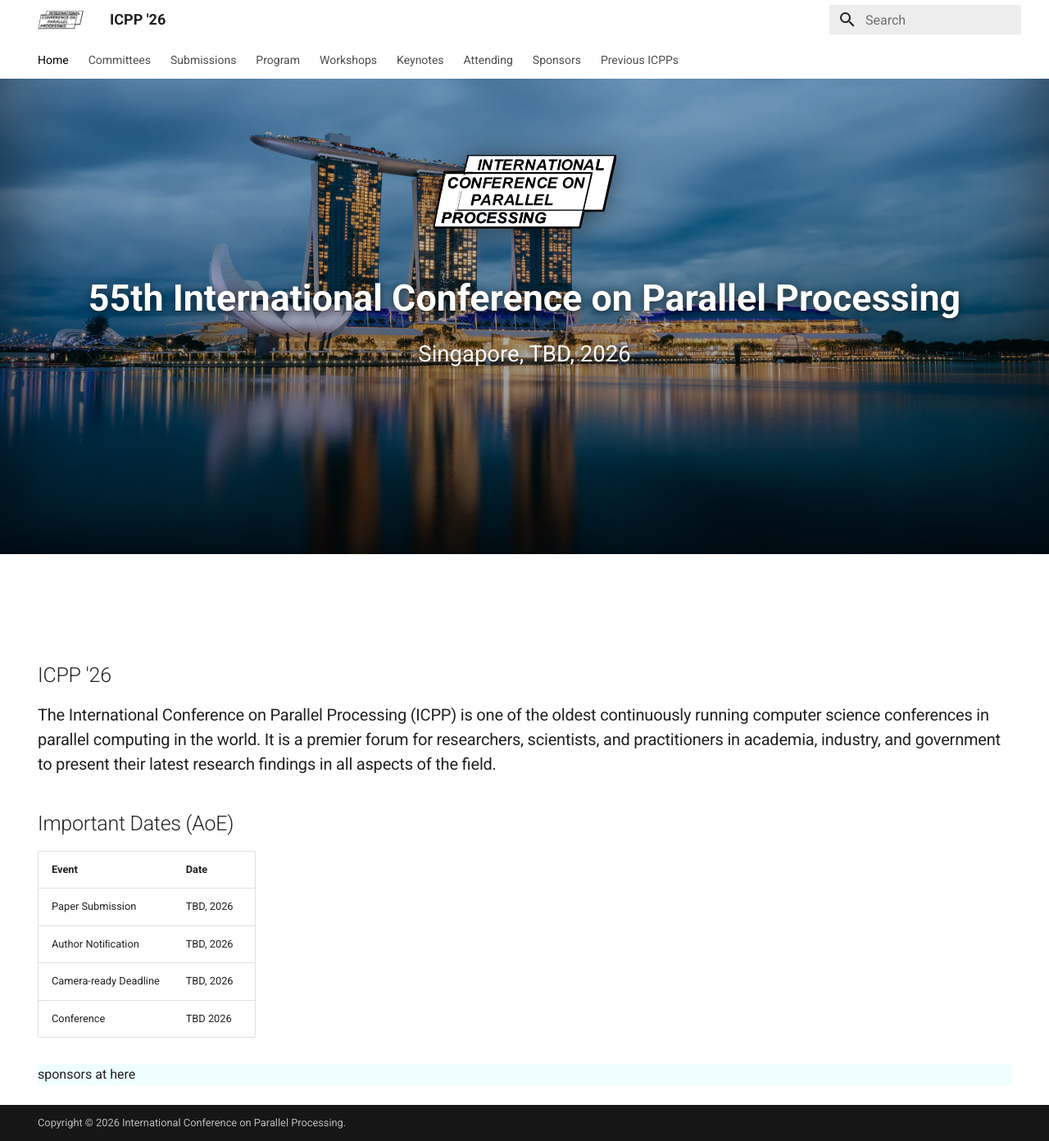
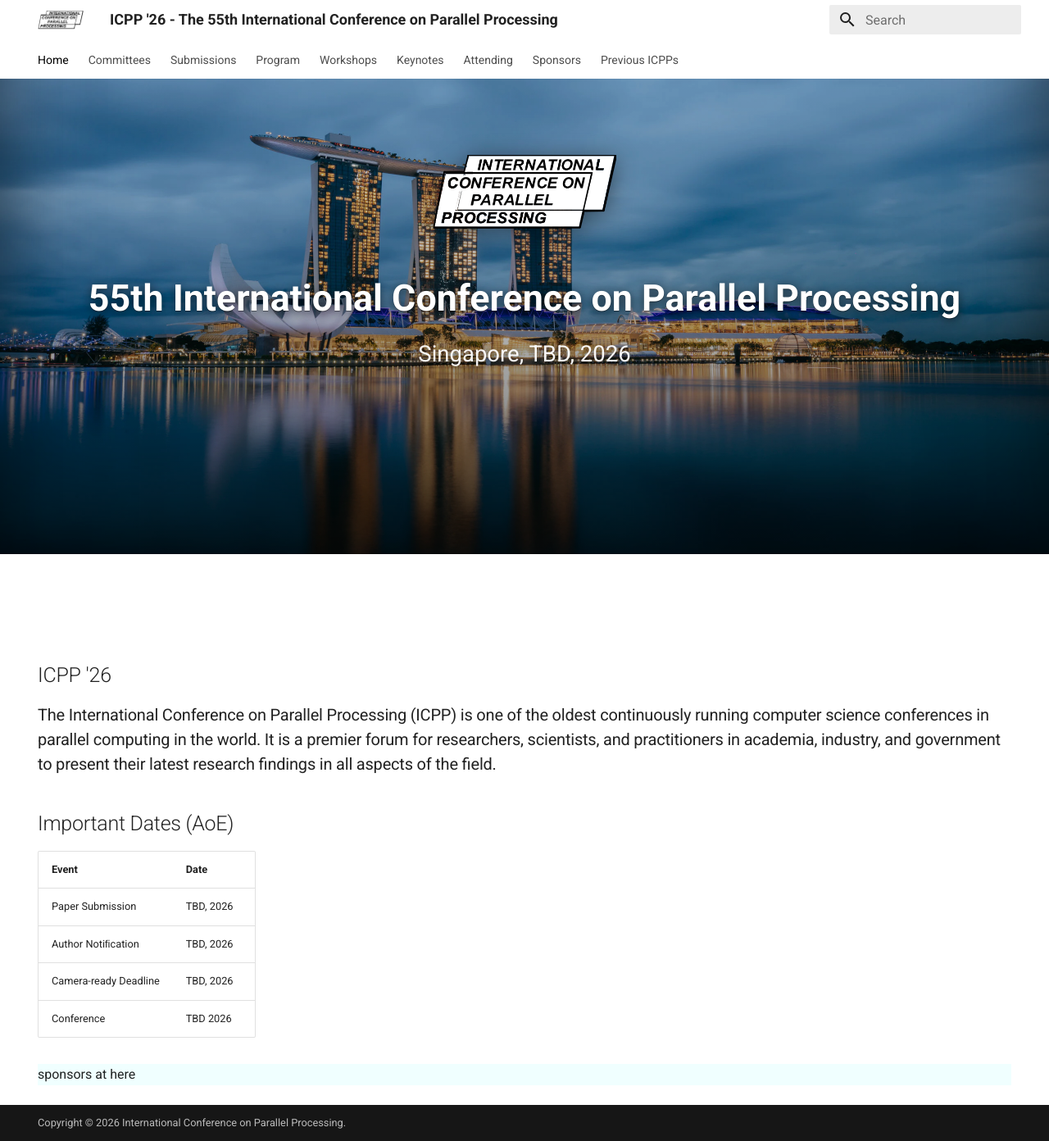
Before and after one commit to icpp2026/icpp2026.github.io, an MkDocs documentation site: the page built from docs/index.md, in a window 1280 px wide and 1392 px high. Shown: the whole window at 82% size. Built offline with MkDocs 1.6.1 and Material for MkDocs 9.7.7, drawn with Linux system fonts in a browser that asks for light colours; comment, search, counter and statistics services are not loaded.

Commit message:
sitename

```diff
--- a/mkdocs.yml
+++ b/mkdocs.yml
@@ -1,4 +1,4 @@
-site_name: ICPP '26
+site_name: ICPP '26 - The 55th International Conference on Parallel Processing
 site_url: https://icpp2026.github.io/
 site_description: The 55th International Conference on Parallel Processing (ICPP 2026) - A premier forum for researchers, scientists, and practitioners in parallel computing. Singapore, 2026.
 site_author: ICPP 2026 Organizing Committee
```
